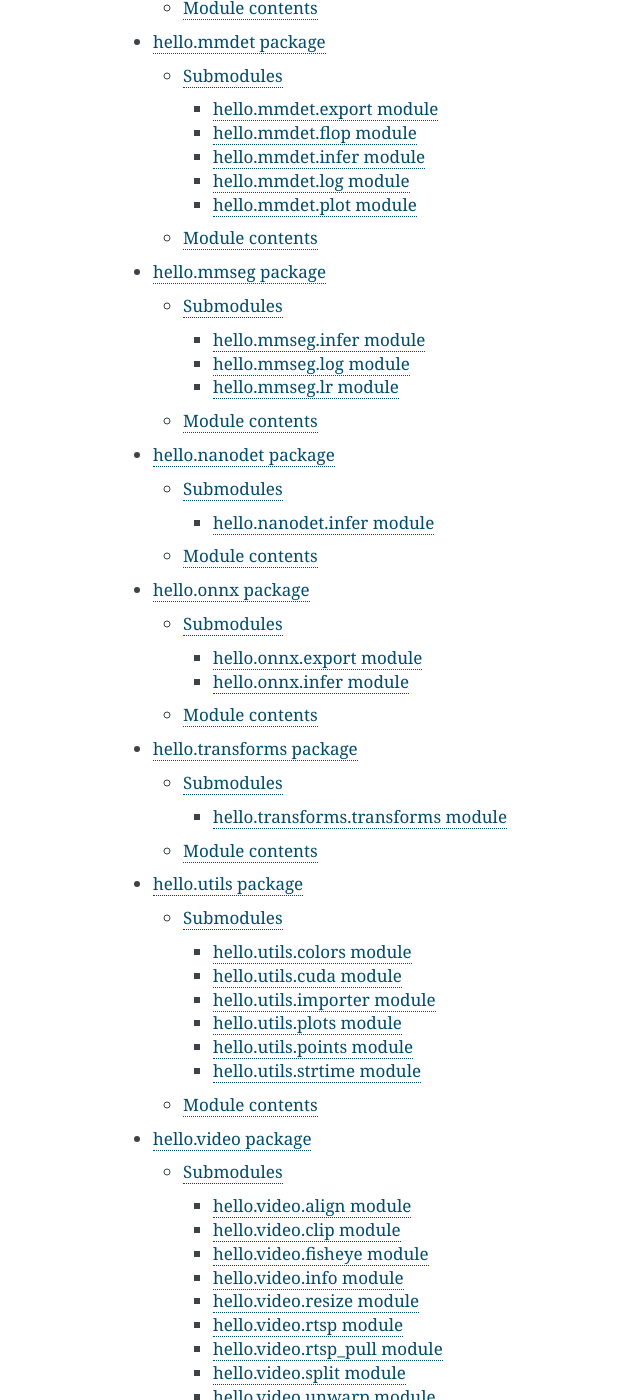
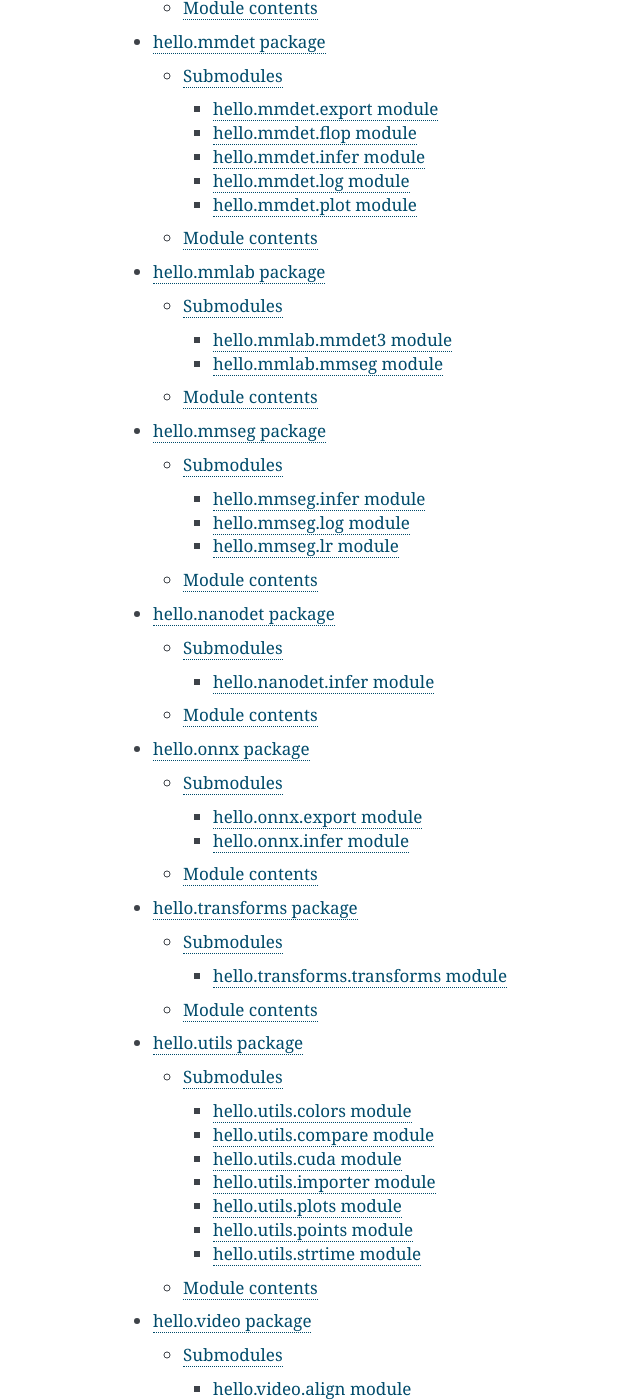
Before and after one commit to flystarhe/hello, a Sphinx documentation site: the page built from docs/source/hello.rst, in a window 1280 px wide and 1400 px high, scrolled down 1419 px. Shown: the whole window, without its empty margins (297-937 px from the left). Built offline with Sphinx 7.4.7, drawn with Linux system fonts in a browser that asks for light colours.

Commit message:
sphinx-apidoc -o docs/source -f -e .

```diff
--- /dev/null
+++ b/docs/source/hello.mmlab.mmdet3.rst
@@ -0,0 +1,7 @@
+hello.mmlab.mmdet3 module
+=========================
+
+.. automodule:: hello.mmlab.mmdet3
+   :members:
+   :undoc-members:
+   :show-inheritance:
--- /dev/null
+++ b/docs/source/hello.mmlab.mmseg.rst
@@ -0,0 +1,7 @@
+hello.mmlab.mmseg module
+========================
+
+.. automodule:: hello.mmlab.mmseg
+   :members:
+   :undoc-members:
+   :show-inheritance:
--- /dev/null
+++ b/docs/source/hello.mmlab.rst
@@ -0,0 +1,19 @@
+hello.mmlab package
+===================
+
+Submodules
+----------
+
+.. toctree::
+   :maxdepth: 4
+
+   hello.mmlab.mmdet3
+   hello.mmlab.mmseg
+
+Module contents
+---------------
+
+.. automodule:: hello.mmlab
+   :members:
+   :undoc-members:
+   :show-inheritance:
--- a/docs/source/hello.rst
+++ b/docs/source/hello.rst
@@ -13,6 +13,7 @@ Subpackages
    hello.fvcore
    hello.io
    hello.mmdet
+   hello.mmlab
    hello.mmseg
    hello.nanodet
    hello.onnx
--- /dev/null
+++ b/docs/source/hello.utils.compare.rst
@@ -0,0 +1,7 @@
+hello.utils.compare module
+==========================
+
+.. automodule:: hello.utils.compare
+   :members:
+   :undoc-members:
+   :show-inheritance:
--- a/docs/source/hello.utils.rst
+++ b/docs/source/hello.utils.rst
@@ -8,6 +8,7 @@ Submodules
    :maxdepth: 4
 
    hello.utils.colors
+   hello.utils.compare
    hello.utils.cuda
    hello.utils.importer
    hello.utils.plots
```
